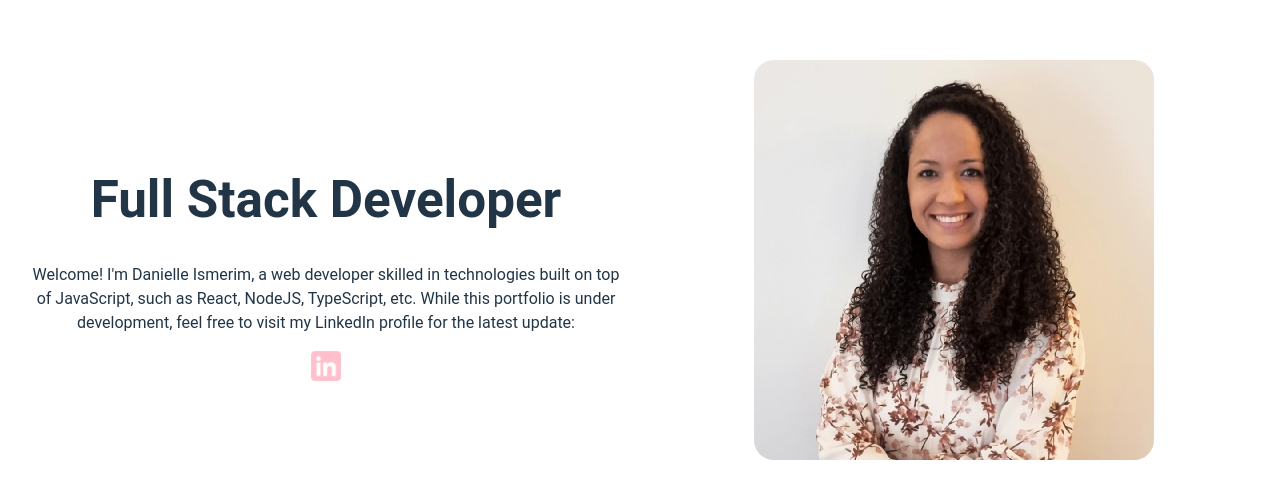
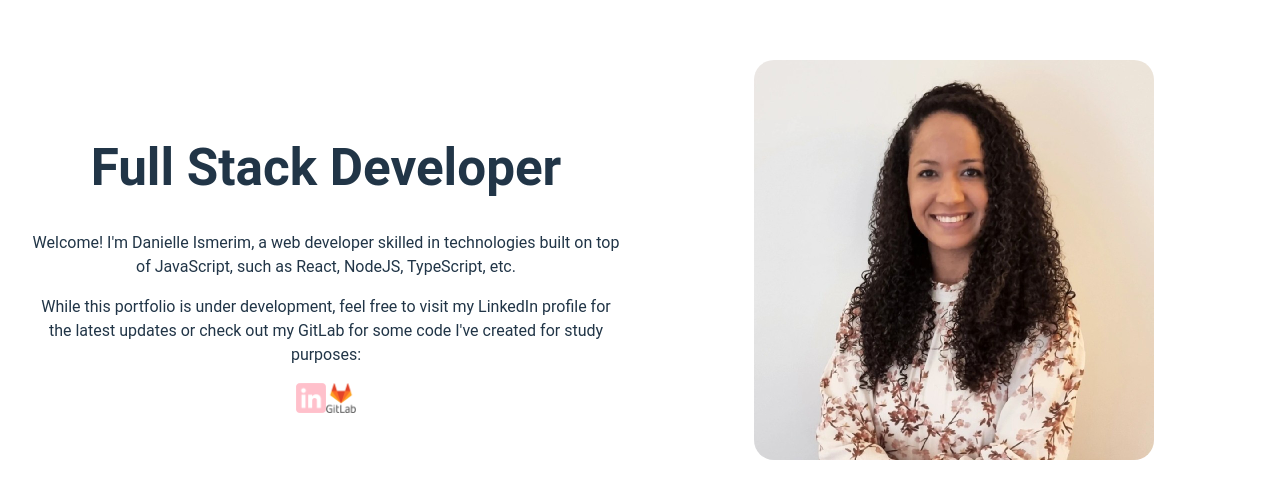
Before and after one commit to dsism/portfolio, a React (Vite) app: page / in a window 1280 px wide. Shown: the part 137-636 px from the top of the page. Built offline with nearby package versions, Linux system fonts and the light colour scheme.

Commit message:
adding gitlab icon

```diff
--- a/src/App.tsx
+++ b/src/App.tsx
@@ -5,14 +5,22 @@ export const App = () => {
     <div className="main-container">
       <div className='grid-parent'>
         <div className='grid-portion grid-text'>
-          <h1>Full Stack Developer</h1>
-          <p>Welcome! I'm Danielle Ismerim, a web developer skilled in technologies built on top of JavaScript, such as React, NodeJS, TypeScript, etc. While this portfolio is under development, feel free to visit my LinkedIn profile for the latest update:</p>
-          <a target='_blank' href="https://www.linkedin.com/in/danielle-ismerim-743181101/">
-            <img className='icon' src="/linkedin.png" alt="linkedin" />
-          </a>
+          <div>
+            <h1>Full Stack Developer</h1>
+            <p>Welcome! I'm Danielle Ismerim, a web developer skilled in technologies built on top of JavaScript, such as React, NodeJS, TypeScript, etc. </p>
+            <p>While this portfolio is under development, feel free to visit my LinkedIn profile for the latest updates or check out my GitLab for some code I've created for study purposes:</p>
+          </div>
+          <div className='icons-area'>
+            <a target='_blank' href="https://www.linkedin.com/in/danielle-ismerim-743181101/">
+              <img className='icon' src="linkedin.png" alt="linkedin" />
+            </a>
+            <a target='_blank' href="https://gitlab.com/danismerim">
+              <img className='icon' src="gitlab.png" alt="gitlab" />
+            </a>
+          </div>
         </div>
         <div className='grid-portion grid-img'>
-          <img className='photo' alt='Danielle Ismerim - Full Stack Developer' src='/photo.jpeg' />
+          <img className='photo' alt='Danielle Ismerim - Full Stack Developer' src='photo.jpeg' />
         </div>
       </div>
     </div>
```
Also changed, not shown: public/gitlab.png (added).
